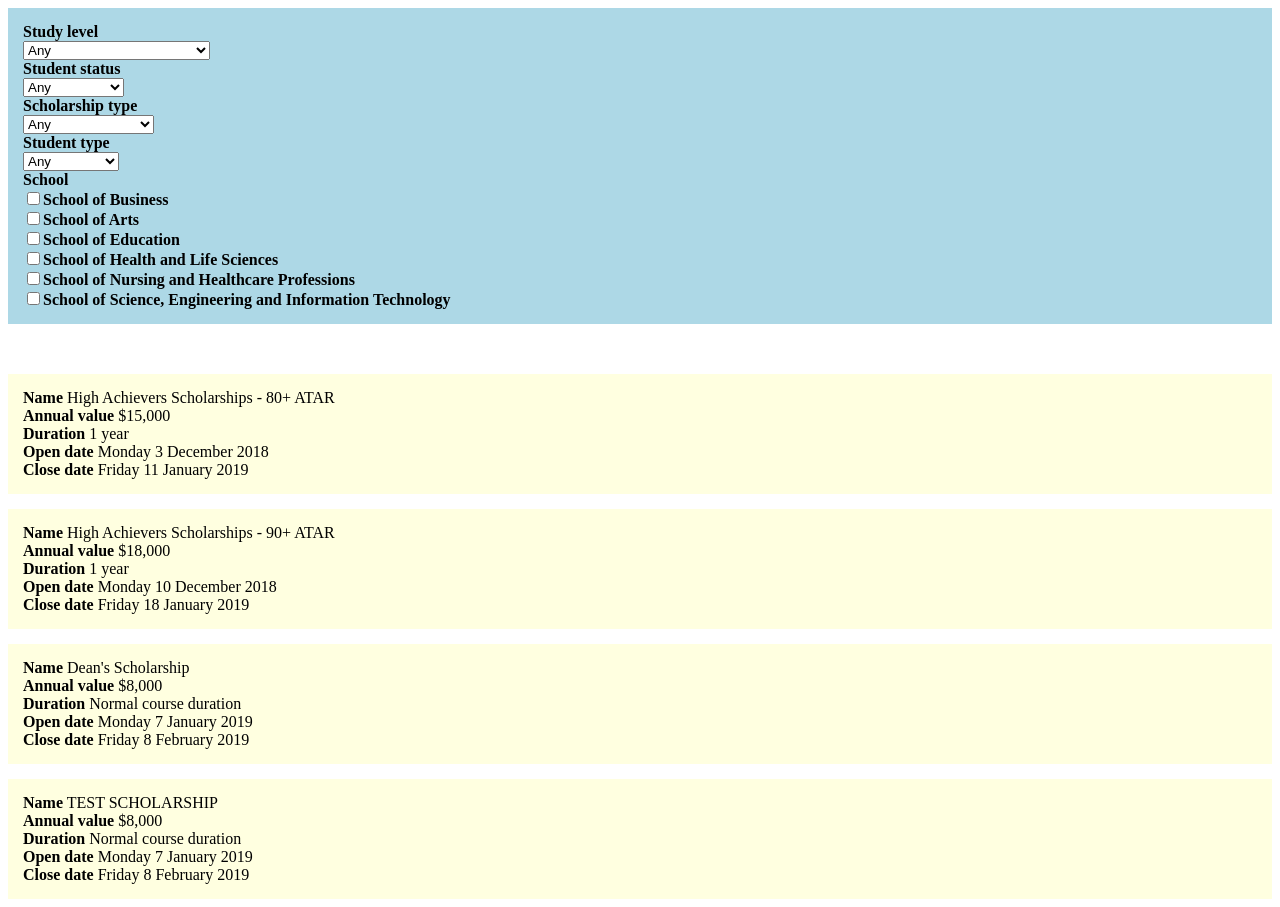
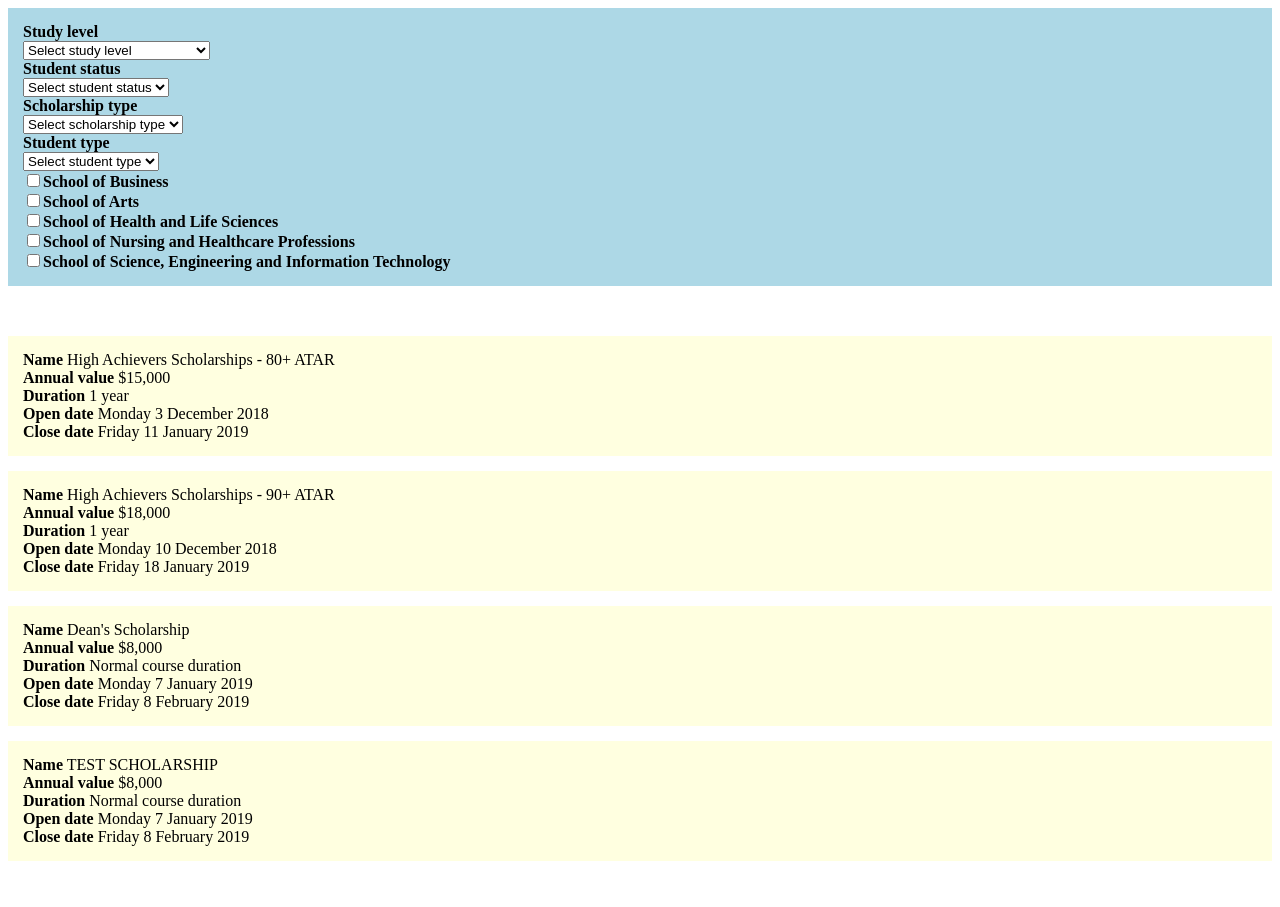
Before and after one commit to ansonpellissier/philturz, a plain HTML site: page src/index.html in a window 1280 px wide. After the commit the page ends 869 px from the top, so only its background shows below. Drawn offline with Linux system fonts and the light colour scheme.

Commit message:
Create filters dynamically

```diff
--- a/src/index.html
+++ b/src/index.html
@@ -16,15 +16,6 @@
         data-philturz-label="Study level"
         data-philturz-empty-label="Select study level"
         data-philturz-values="Certificate; Diploma; Undergraduate; Postgraduate; Higher degrees by research">
-        <label>Study level</label>
-        <select autocomplete="off">
-          <option value="">Any</option>
-          <option value="Certificate">Certificate</option>
-          <option value="Diploma">Diploma</option>
-          <option value="Undergraduate">Undergraduate</option>
-          <option value="Postgraduate">Postgraduate</option>
-          <option value="Higher degrees by research">Higher degrees by research</option>
-        </select>
       </div>
       <div
         class="philturz__filter"
@@ -33,12 +24,6 @@
         data-philturz-label="Student status"
         data-philturz-empty-label="Select student status"
         data-philturz-values="Commencing; Current">
-        <label>Student status</label>
-        <select autocomplete="off">
-          <option value="">Any</option>
-          <option value="Commencing">Commencing</option>
-          <option value="Current">Current</option>
-        </select>
       </div>
       <div
         class="philturz__filter"
@@ -47,12 +32,6 @@
         data-philturz-label="Scholarship type"
         data-philturz-empty-label="Select scholarship type"
         data-philturz-values="Academic merit; Access and equity">
-        <label>Scholarship type</label>
-        <select autocomplete="off">
-          <option value="">Any</option>
-          <option value="Academic merit">Academic merit</option>
-          <option value="Access and equity">Access and equity</option>
-        </select>
       </div>
       <div
         class="philturz__filter"
@@ -61,12 +40,6 @@
         data-philturz-label="Student type"
         data-philturz-empty-label="Select student type"
         data-philturz-values="Domestic; International">
-        <label>Student type</label>
-        <select autocomplete="off">
-          <option value="">Any</option>
-          <option value="Domestic">Domestic</option>
-          <option value="International">International</option>
-        </select>
       </div>
       <div
         class="philturz__filter"
@@ -74,15 +47,6 @@
         data-philturz-type="multiple"
         data-philturz-label="School"
         data-philturz-values="School of Business; School of Arts; School of Health and Life Sciences; School of Nursing and Healthcare Professions; School of Science, Engineering and Information Technology">
-        <label>School</label>
-        <div>
-          <label><input type="checkbox" autocomplete="off" value="School of Business" id="test-event">School of Business</label>
-          <label><input type="checkbox" autocomplete="off" value="School of Arts">School of Arts</label>
-          <label><input type="checkbox" autocomplete="off" value="School of Education">School of Education</label>
-          <label><input type="checkbox" autocomplete="off" value="School of Health and Life Sciences">School of Health and Life Sciences</label>
-          <label><input type="checkbox" autocomplete="off" value="School of Nursing and Healthcare Professions">School of Nursing and Healthcare Professions</label>
-          <label><input type="checkbox" autocomplete="off" value="School of Science, Engineering and Information Technology">School of Science, Engineering and Information Technology</label>
-        </div>
       </div>
     </div>
     <div id="scholarship-list">
--- a/src/index.js
+++ b/src/index.js
@@ -1,14 +1,15 @@
 (function() {
   var cfg = {
+    singleType: 'single',
+    multipleType: 'multiple',
     hiddenClass: 'philturz__hidden',
     itemSelector: '.philturz__item',
     attributePrefix: 'data-philturz-',
     listDelimiter: '; ',
-      emptyValue: ''
+    emptyValue: '',
+    emptyLabel: ''
   };
-
   var filters = [];
-
 
 
   /*
@@ -31,15 +32,12 @@
   }
 
 
-
   /*
    * FILTER APPLICATION
    */
   function filterItemValues(itemValues, filterValue) {
-      // console.log(itemValues, filterValue);
     var compareFn = isSimpleFilterValue() ? valuesEqual : valueInValues;
     return itemValues.some(function(itemValue) {
-        // console.log(compareFn(filterValue, itemValue));
       return compareFn(filterValue, itemValue);
     });
   }
@@ -68,7 +66,6 @@
     var items = Array.from(document.querySelectorAll(cfg.itemSelector));
     items.forEach(filterItem);
   }
-
 
 
   /*
@@ -127,8 +124,9 @@
   }
 
 
-
-    // EVENT HANDLERS
+  /*
+   * EVENT LISTENERS
+   */
   function onFilterChange(key) {
     return function(e) {
       var value = e.target.value;
@@ -153,22 +151,61 @@
   }
 
 
-
-    // INITIAL SETUP
+  /*
+   * INIT
+   */
   var filterElements = Array.from(document.querySelectorAll('.philturz__filter'));
   filterElements.forEach(function(filterElement) {
-      var key = filterElement.dataset.philturzKey;
-      var type = filterElement.dataset.philturzType;
-      switch(type) {
-        case 'single':
-          var select = filterElement.querySelector('select');
-          select.addEventListener('change', onFilterChange(key));
+    var attributes = {
+      key: filterElement.dataset.philturzKey,
+      type: filterElement.dataset.philturzType,
+      label: filterElement.dataset.philturzLabel,
+      emptyLabel: filterElement.dataset.philturzEmptyLabel || cfg.emptyLabel,
+      values: filterElement.dataset.philturzValues.split(cfg.listDelimiter)
+    };
+
+    var label = document.createElement('label');
+    var labelText = document.createTextNode(attributes.label);
+    label.appendChild(labelText);
+
+    switch(attributes.type) {
+      case cfg.singleType:
+        var select = document.createElement('select');
+        select.autocomplete = 'off';
+        var emptyOption = document.createElement('option');
+        emptyOption.value = cfg.emptyValue;
+        emptyOption.text = attributes.emptyLabel;
+        select.appendChild(emptyOption);
+        attributes.values.forEach(function(value) {
+          var option = document.createElement('option');
+          option.value = value;
+          option.text = value;
+          select.appendChild(option);
+        });
+
+        filterElement.appendChild(label);
+        filterElement.appendChild(select);
+
+        select.addEventListener('change', onFilterChange(attributes.key));
         break;
-        case 'multiple':
-          var checkboxes = Array.from(filterElement.querySelectorAll('input[type="checkbox"]'));
-          checkboxes.forEach(function(checkbox) {
-            checkbox.addEventListener('change', onFilterMultipleChange(key));
-          })
+      case cfg.multipleType:
+        var group = document.createElement('div');
+        attributes.values.forEach(function(value) {
+          var checkboxLabel = document.createElement('label');
+          var checkboxLabelText = document.createTextNode(value);
+          var checkbox = document.createElement('input');
+
+          checkbox.type = 'checkbox';
+          checkbox.autocomplete = 'off';
+          checkbox.value = value;
+          checkboxLabel.appendChild(checkbox);
+          checkboxLabel.appendChild(checkboxLabelText);
+
+          checkbox.addEventListener('change', onFilterMultipleChange(attributes.key));
+
+          group.appendChild(checkboxLabel);
+        });
+        filterElement.appendChild(group);
         break;
     }
   });
```
Lines whose indentation alone changed are shown as unchanged.
